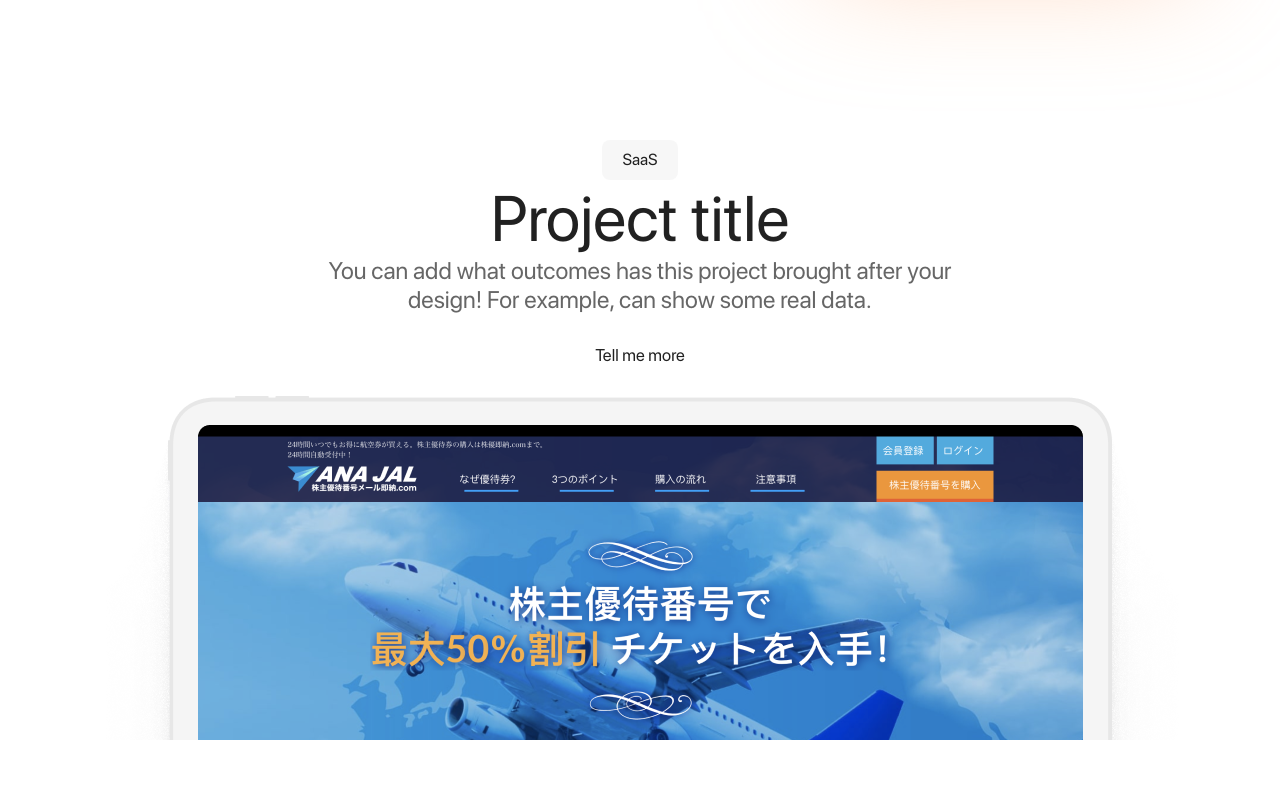
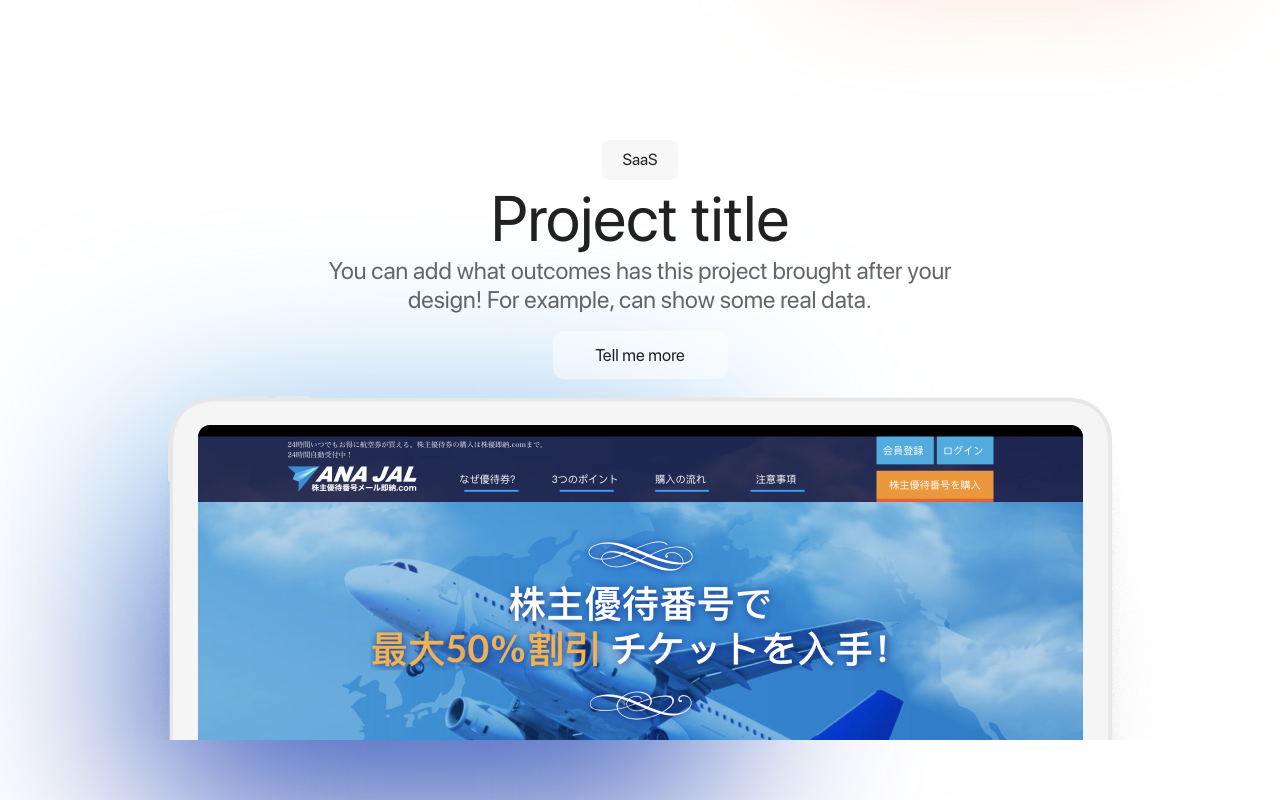
Before and after one commit to hasnentai/portfolio, a React (Create React App) app: page / in a window 1280 px wide. Shown: the part 816-1616 px from the top of the page. Built offline with nearby package versions, Linux system fonts and the light colour scheme.

Commit message:
new project section added

```diff
--- a/src/projects/projects.css
+++ b/src/projects/projects.css
@@ -55,3 +55,15 @@
     background-color: #ffffff;
     box-shadow: 3px 3px 3px 3px #d9d9d970;
 }
+
+.vector {
+    position: absolute;
+    left: 11.4%;
+    right: 44.2%;
+    top: 155%;
+    bottom: -101.8%;
+    background: linear-gradient(180deg, #061E9D 0%, #99D8FC 100%);
+    filter: blur(100px);
+    z-index: -1;
+    transform: matrix(1, 0, 0, -1, 0, 0);
+}
--- a/src/projects/projects.js
+++ b/src/projects/projects.js
@@ -8,7 +8,9 @@ function Projects() {
                 <p className="proTitle">Project title</p>
                 <p className="proDescription">You can add what outcomes has this project brought after your design! For example, can show some real data.</p>
                 <p className="tellMeMore">Tell me more</p>
+
                 <img src={firstProjectImg} alt="firstProjectImage"/>
+                <div className="vector"></div>
         </div>
     );
 }
```
